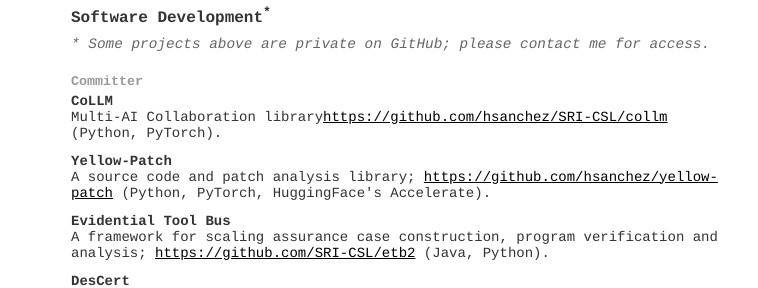
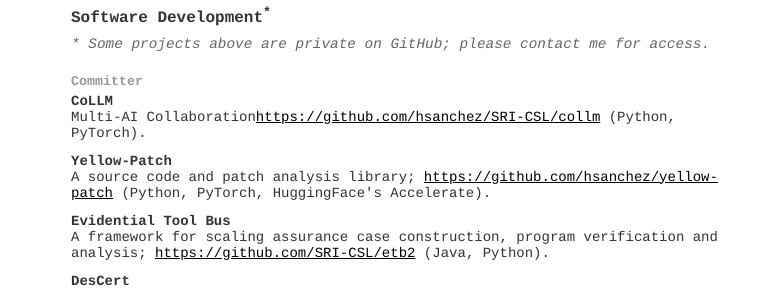
Before and after one commit to hsanchez/hsanchez.github.io, a Jekyll site: the page built from posts/notes/_posts/2017-02-01-cv.md, in a window 1280 px wide and 900 px high, scrolled down 5680 px. Shown: the part 151-439 px from the top of the window, without its empty margins (239-997 px from the left). Built offline with Jekyll 4.4.1, drawn with Linux system fonts in a browser that asks for light colours.

Commit message:
fixes typo

```diff
--- a/posts/notes/_posts/2017-02-01-cv.md
+++ b/posts/notes/_posts/2017-02-01-cv.md
@@ -683,7 +683,7 @@
   <div class="entry">
     <div class="item">
       <span class="bold">CoLLM</span><br />
-      <span class="deemph">Multi-AI Collaboration library<a href="https://github.com/hsanchez/SRI-CSL/collm">https://github.com/hsanchez/SRI-CSL/collm</a> (Python, PyTorch).</span>
+      <span class="deemph">Multi-AI Collaboration<a href="https://github.com/hsanchez/SRI-CSL/collm">https://github.com/hsanchez/SRI-CSL/collm</a> (Python, PyTorch).</span>
     </div>
   </div>
   <div class="entry">
```
